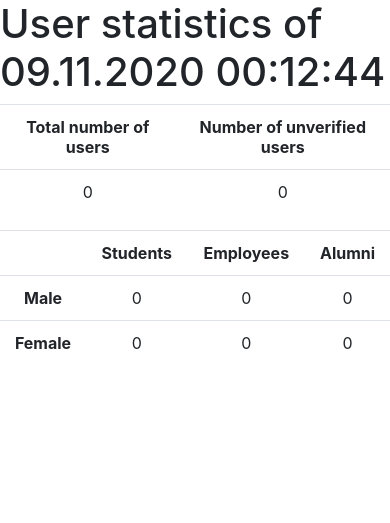
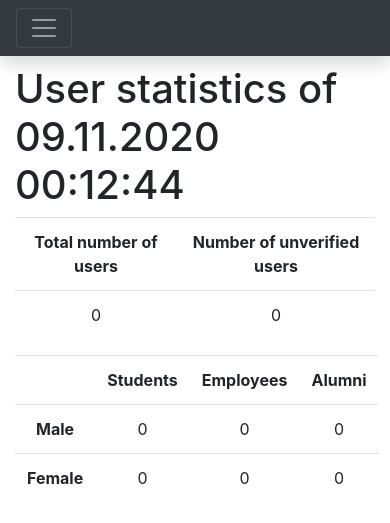
Before and after one commit to Matfyz-Developer-Student-Club/matfyz-activity-sport-tracker, a Flask app: page /statistics in a window 390 px wide. Shown: the top 523 px of the page. Run offline with Flask 2, Linux system fonts and the light colour scheme; data that the repository does not hold is empty; some libraries are stand-ins or nearby versions.

Commit message:
statistics in public layout

```diff
--- a/mast/templates/statistics.html
+++ b/mast/templates/statistics.html
@@ -1,20 +1,10 @@
-<html lang="en">
+{% extends "public_layout_template.html" %}
 
-<head>
-    <meta charset="utf-8">
-    <meta name="viewport" content="width=device-width, initial-scale=1, shrink-to-fit=no">
-    <meta name="author" content="Matfyz Developer Student Club">
-    <link rel="icon" href="{{ url_for( 'static', filename='../static/pics/activity.svg') }}">
-    <meta name="csrf-token" content="{{ csrf_token() }}">
-
-    <title>Mathletics - Statistics</title>
-
-    <!-- Bootstrap core CSS -->
-    <link rel="stylesheet" href="https://cdn.jsdelivr.net/npm/bootstrap@4.5.3/dist/css/bootstrap.min.css"
-          integrity="sha384-TX8t27EcRE3e/ihU7zmQxVncDAy5uIKz4rEkgIXeMed4M0jlfIDPvg6uqKI2xXr2" crossorigin="anonymous">
-</head>
-
-<body>
+{% block content_page %}
+    <div class="container-fluid">
+        <div class="row">
+            <div class="col col-xl-3 col-lg-2 col-md-1"></div>
+            <main role="main" class="col col-xl-6 col-lg-8 col-md-10 col-12 main">
                 <h1>User statistics of {{ stats['datetime'] }}</h1>
 
                 <table class="table text-center">
@@ -48,9 +38,8 @@
                         <td>{{ stats['female alumni'] }}</td>
                     </tr>
                 </table>
-</body>
-
-<script src="https://stackpath.bootstrapcdn.com/bootstrap/4.5.0/js/bootstrap.min.js "
-        integrity="sha384-OgVRvuATP1z7JjHLkuOU7Xw704+h835Lr+6QL9UvYjZE3Ipu6Tp75j7Bh/kR0JKI "
-        crossorigin="anonymous "></script>
-</html>
+            </main>
+            <div class="col col-xl-3 col-lg-2 col-md-1"></div>
+        </div>
+    </div>
+{% endblock content_page %}
```
Lines whose indentation alone changed are shown as unchanged.
